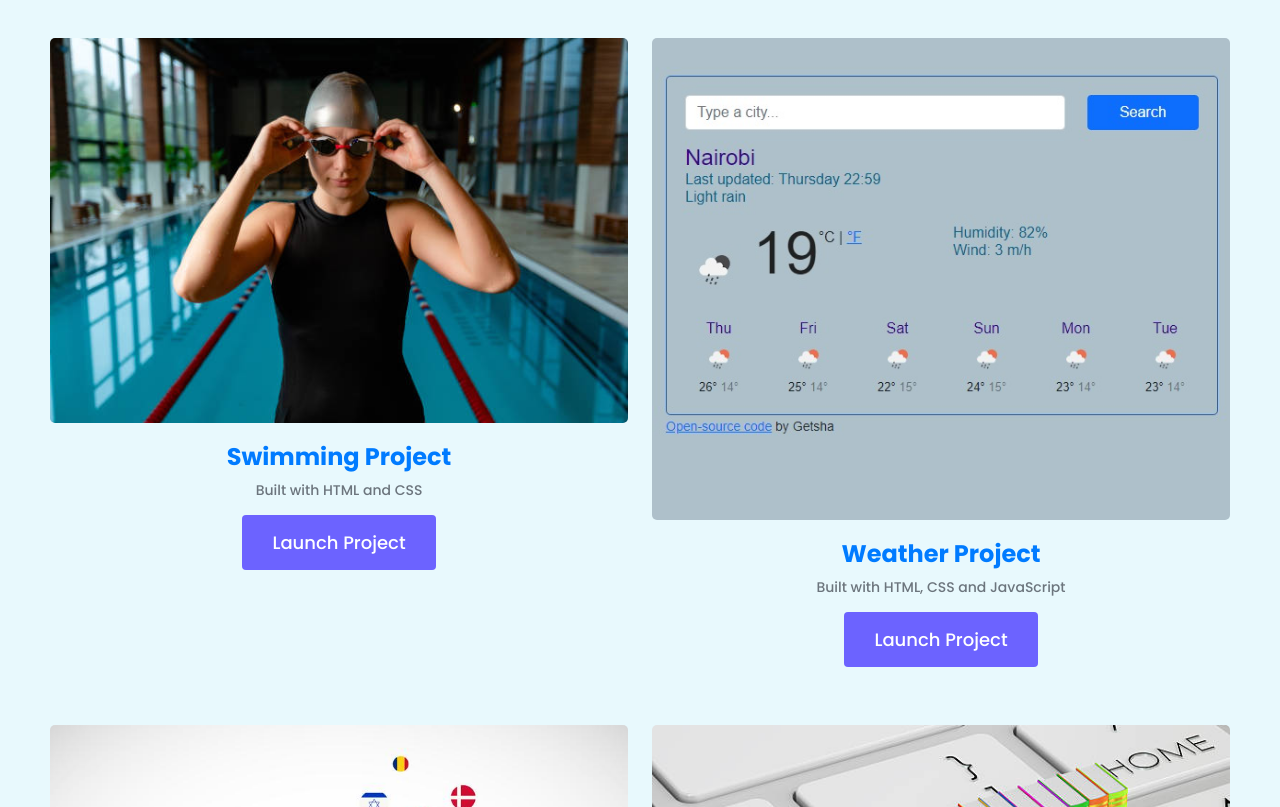
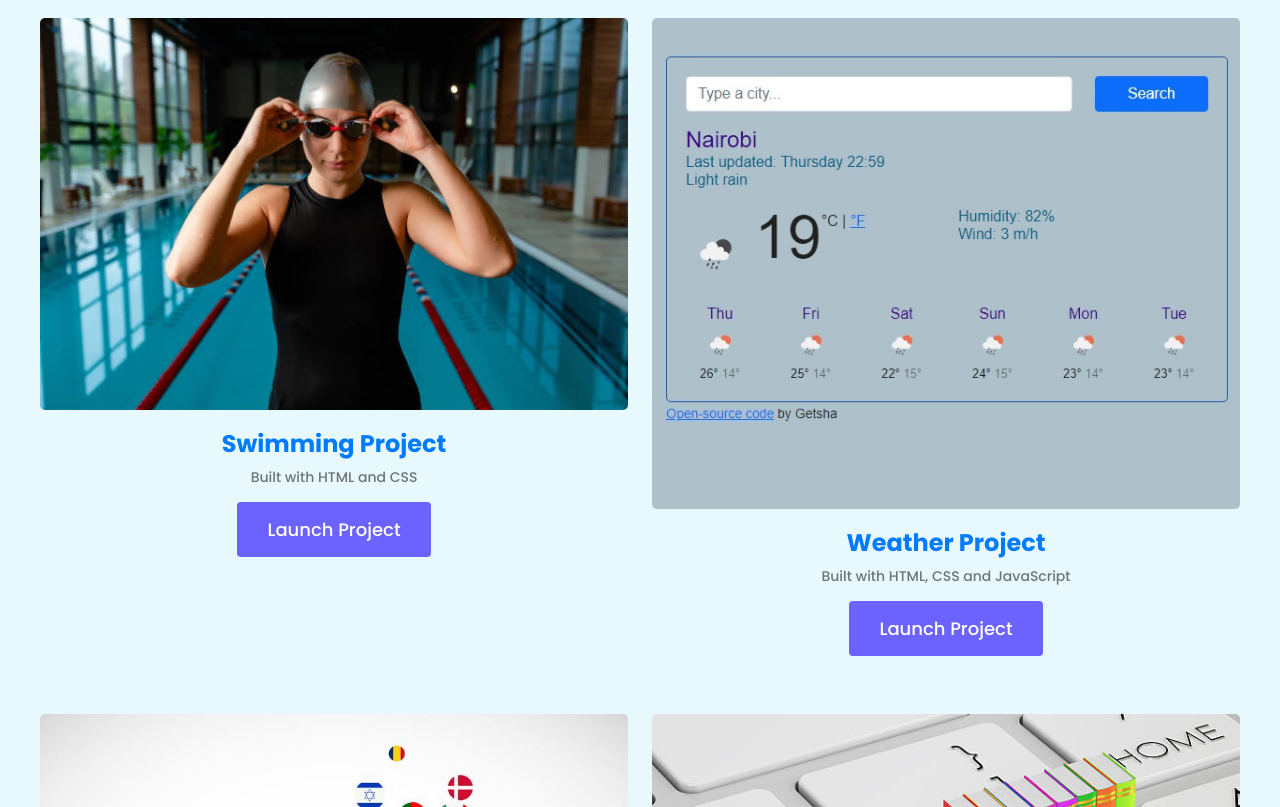
Before and after one commit to getsha/portfolio-project, a plain HTML site: page work.html in a window 1280 px wide. Shown: the part 320-1127 px from the top of the page. Drawn offline with nearby package versions, Linux system fonts and the light colour scheme.

Commit message:
Update portfolio.css

```diff
--- a/styles/portfolio.css
+++ b/styles/portfolio.css
@@ -54,7 +54,7 @@ img {
   font-family: var(--default-font-family);
 }
 .content-container {
-  padding: 30px 20px;
+  padding: 20px 20px;
 }
 .content h1 {
   font-size: 64px;
@@ -75,7 +75,7 @@ img {
 }
 
 .content {
-  margin: 30px;
+  margin: 20px;
 }
 .btn-branding {
   background: var(--branding-color);
```
